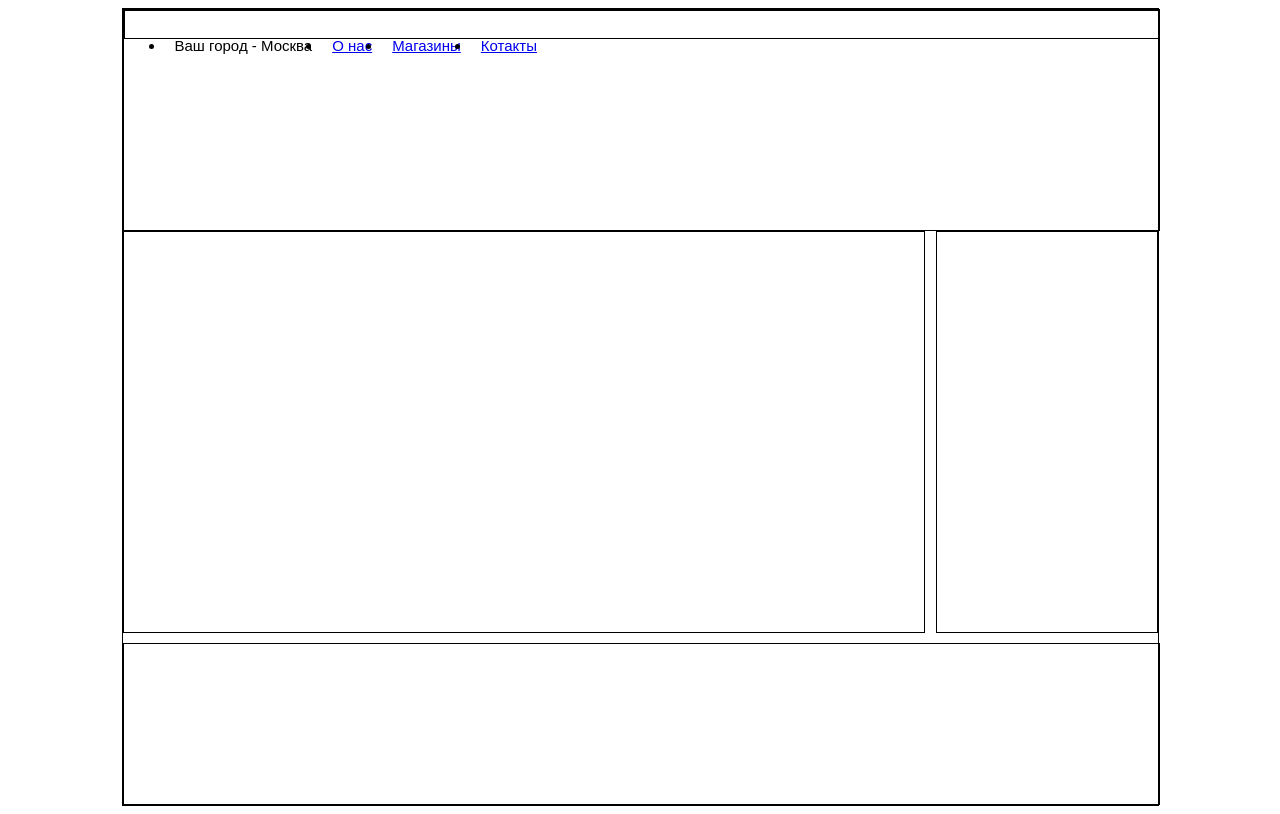
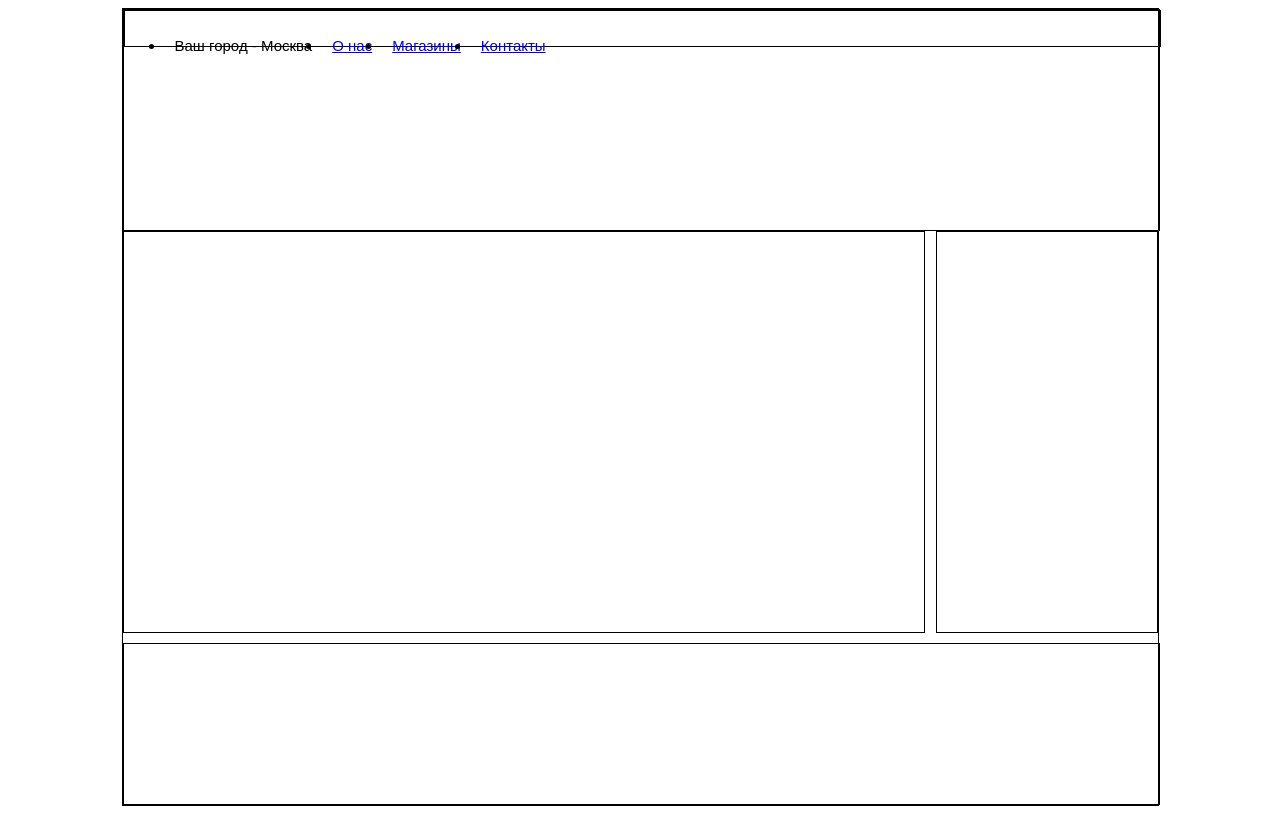
Before and after one commit to ZVoffka/MustDieGitHub, a PHP site: page / in a window 1280 px wide. Run offline with PHP 8.4, Linux system fonts and the light colour scheme.

Commit message:
У меня варианты закончились
после всех манипуляций текст не стал в нужное мсто.

```diff
--- a/css/style.css
+++ b/css/style.css
@@ -21,8 +21,8 @@
      border:  1px solid black;
 }
 #header-top-block{
-     width:  1035xp;
-     height: 27px;
+     width:  1035px;
+     height: 35px;
      border: 1px solid black;
 }
 #block-footer{
@@ -32,7 +32,7 @@
      border: 1px solid black;
 }
 #header-top-menu li{
-     font:           15px sans-serif;
+     font:   15px sans-serif;
      float:  left;
      margin-top:     10px;
      padding-left:   10px;
--- a/include/block-header.php
+++ b/include/block-header.php
@@ -6,7 +6,7 @@
 <li>Ваш город - Москва</li>
 <li><a href="o-nas.php">О нас</a></li>
 <li><a href="magaziny.php">Магазины</a></li>
-<li><a href="contacts.php">Котакты</a></li>
+<li><a href="contacts.php">Контакты</a></li>
 </ul>
 
 </div>
```
